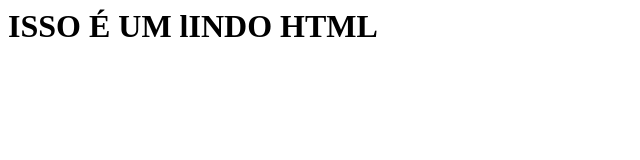
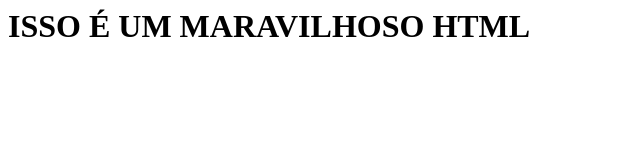
Before and after one commit to FagneFarias/Minha-atividade-de-GCM, a plain HTML site: page index.html in a window 1280 px wide. Shown: the whole page, without its empty margins (0-640 px from the left). Drawn offline with Linux system fonts and the light colour scheme.

Commit message:
modificando o html novamente

```diff
--- a/index.html
+++ b/index.html
@@ -1 +1 @@
-<html><body><h1>ISSO É UM lINDO HTML</h1></body></html>
+<html><body><h1>ISSO É UM MARAVILHOSO HTML</h1></body></html>
```
